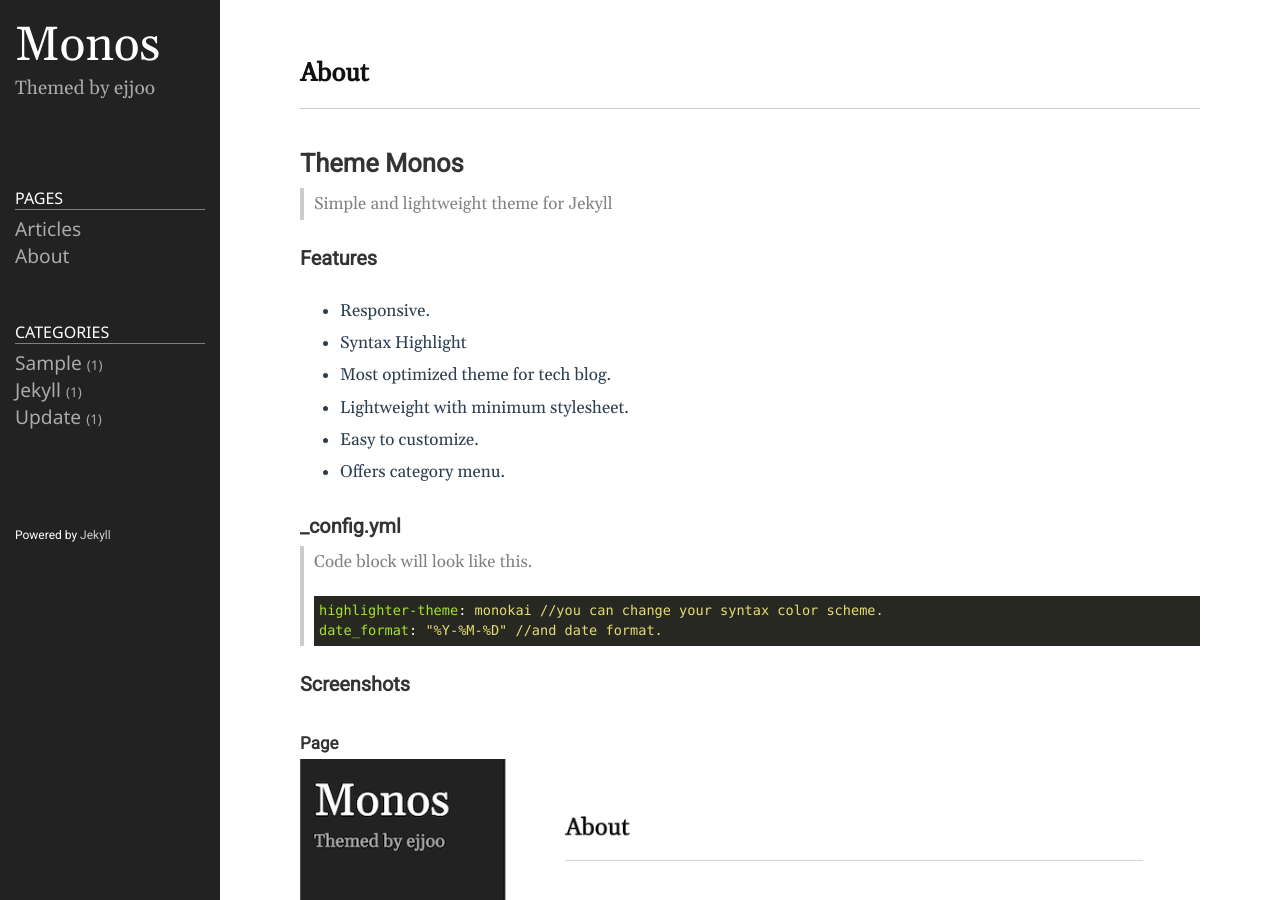
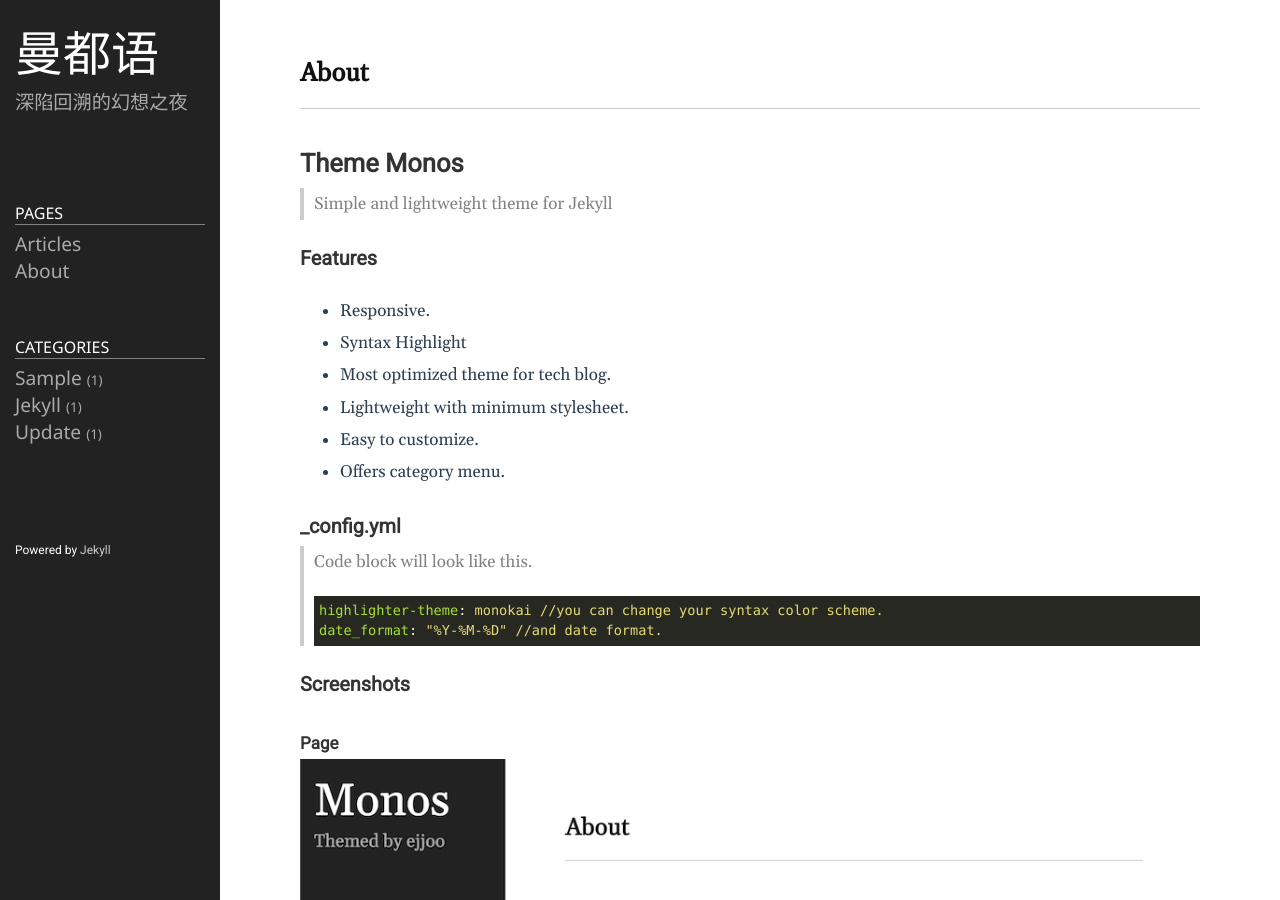
Before and after one commit to WenNianshuo/WenNianshuo.github.io, a Jekyll site: the page built from README.md, in a window 1280 px wide and 900 px high. Built offline with Jekyll 4.4.1, drawn with Linux system fonts in a browser that asks for light colours.

Commit message:
Update _config.yml

```diff
--- a/_config.yml
+++ b/_config.yml
@@ -22,13 +22,13 @@ kramdown:
   gfm_quirks: [paragraph_end]
 
 
-title: Monos
-email: ejjoo7994@gmail.com
+title: 曼都语
+email: 1565408369@qq.com
 description: >- # this means to ignore newlines until "baseurl:"
-  Themed by ejjoo
+  深陷回溯的幻想之夜
 # baseurl: "/" # the subpath of your site, e.g. /blog
 # url: "http://ejjoo.github.io" # the base hostname & protocol for your site, e.g. http://example.com
-github_username: ejjoo
+github_username: WenNianshuo
 highlighter: rouge
 svg:
   optimize: true
```
